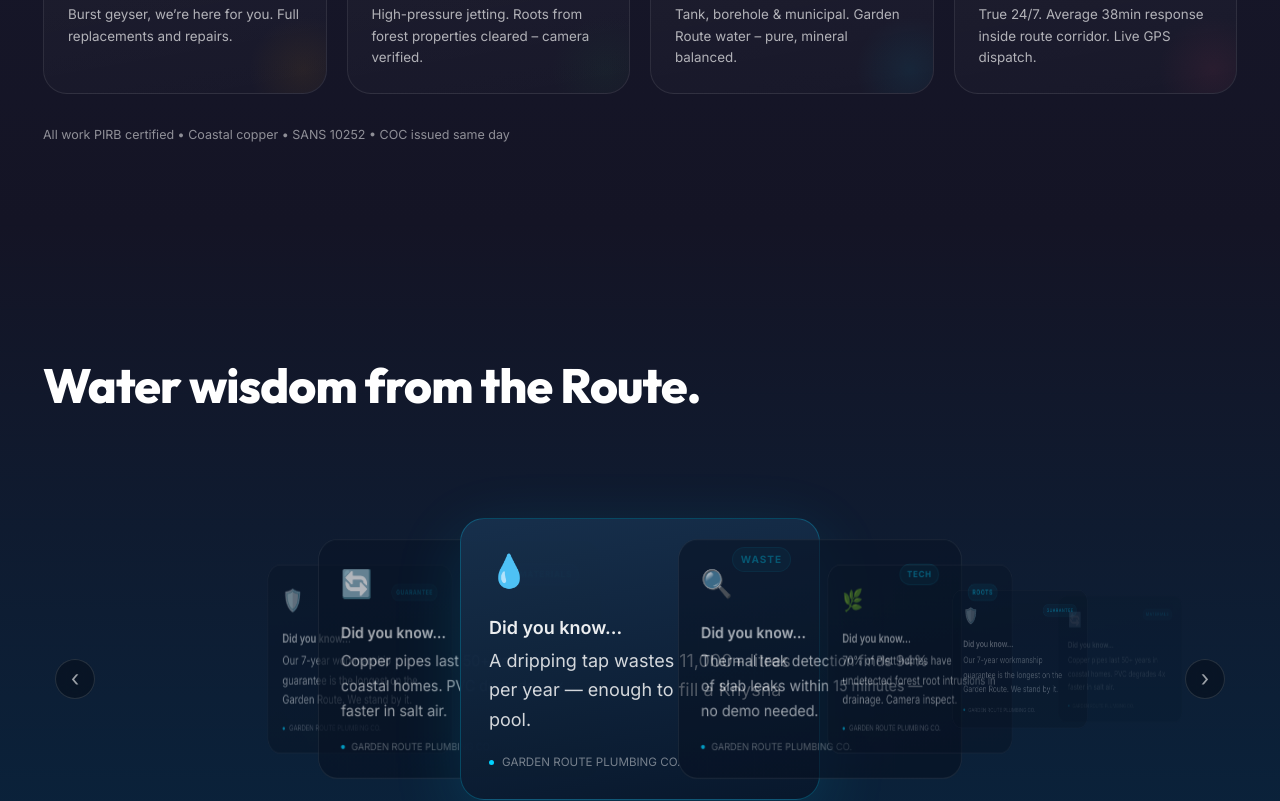
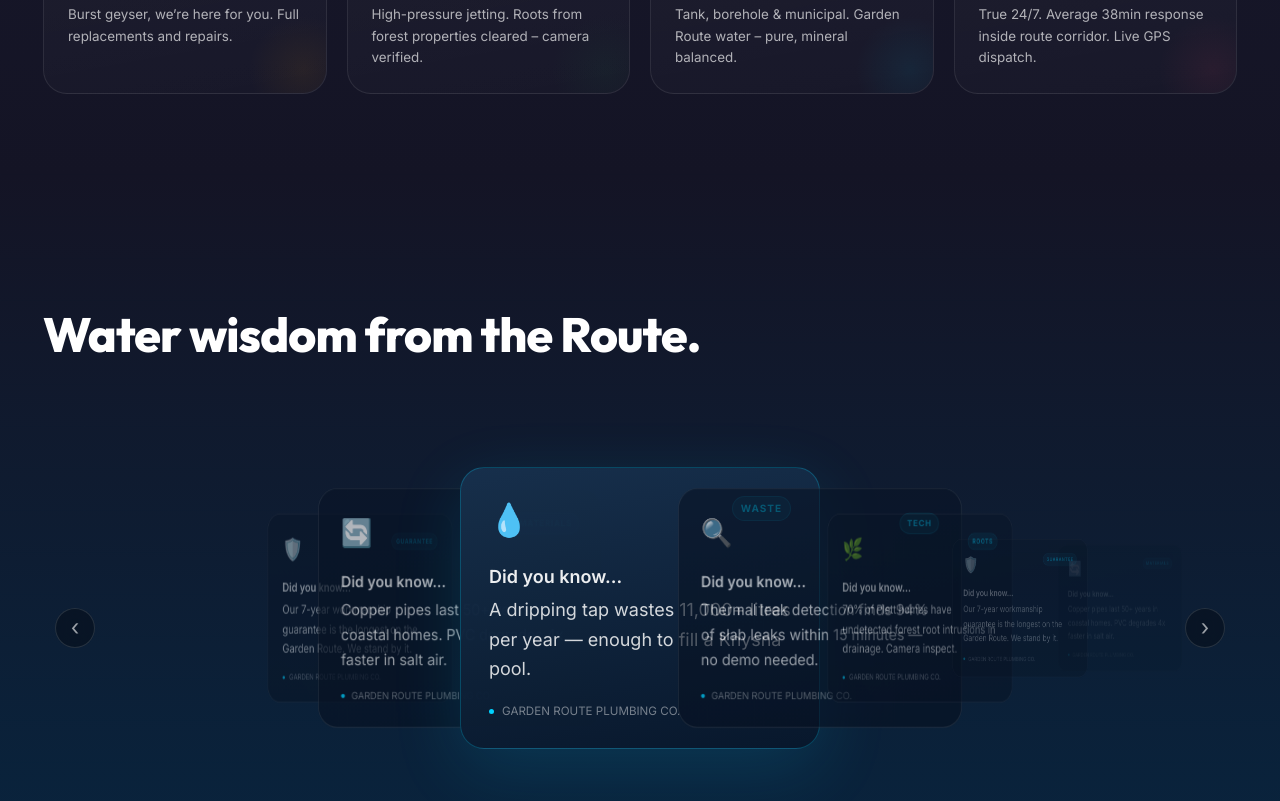
Before and after one commit to mikewithoutthemechanics/PUNCTUAL-PLUMBERS-PRODUCTION, a React (Vite) app: page / in a window 1280 px wide. Shown: the part 2180-2981 px from the top of the page. Built offline with nearby package versions, Linux system fonts and the light colour scheme; a web font is replaced by a local one.

Commit message:
Remove PIRB cert, PR tagline, and Built Garden Route text

```diff
--- a/src/App.tsx
+++ b/src/App.tsx
@@ -469,9 +469,6 @@ a = "Free on-site assessment across the Garden Route. Fixed quotes, zero call-ou
             ))}
           </div>
 
-          <div className="mt-8 text-[12.5px] text-white/52">
-            All work PIRB certified • Coastal copper • SANS 10252 • COC issued same day
-          </div>
         </div>
       </section>
 
@@ -898,8 +895,8 @@ a = "Free on-site assessment across the Garden Route. Fixed quotes, zero call-ou
           </div>
         </div>
         <div className="mx-auto max-w-[1250px] px-5 sm:px-7 mt-10 pt-6 border-t border-white/[0.075] text-[11.6px] text-white/42 flex flex-col sm:flex-row justify-between gap-3">
-          <div>© 2009–2026 Punctual Plumbers (Pty) Ltd • “Precision Plumbing. Paradise Protected.”</div>
-          <div>Built Garden Route strong • COC issued digitally • Load-shedding resilient scheduling</div>
+          <div>© 2009–2026 Punctual Plumbers (Pty) Ltd</div>
+
         </div>
       </footer>
 
```
Also changed, not shown: 1 other file (tests, documents, lock files or other folders).
